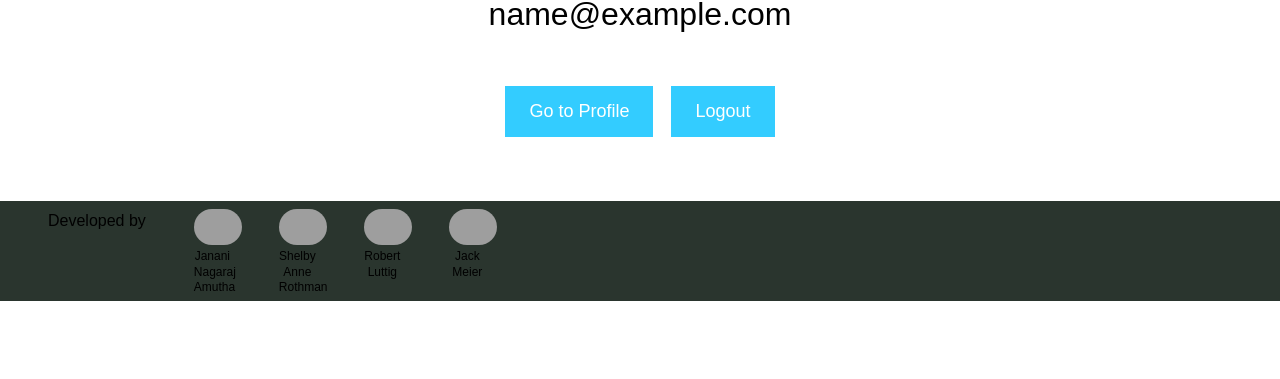
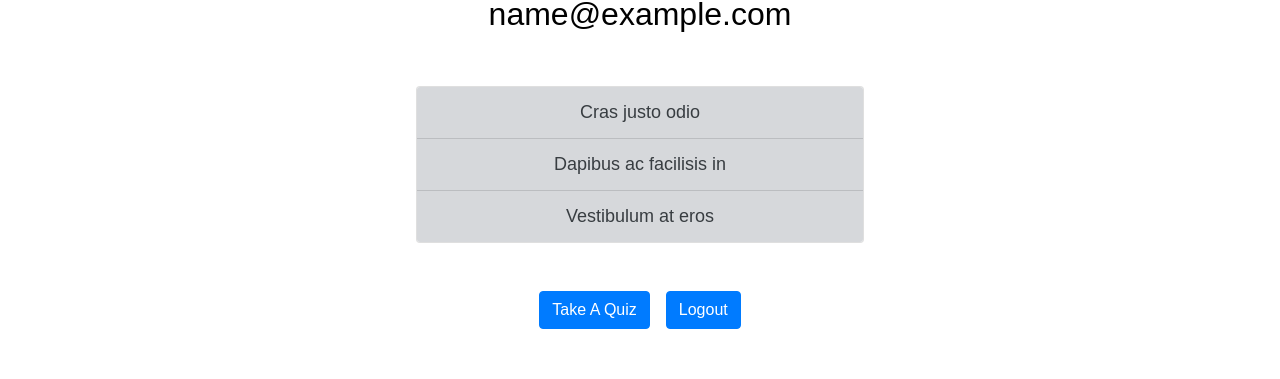
Before and after one commit to robertluttig/geoquiz, a React (Create React App) app in the folder client/: page / in a window 1280 px wide. Shown: the part 417-796 px from the top of the page. Built offline with nearby package versions, Linux system fonts and the light colour scheme; no server answers; sample sign-in values are in the browser's storage; grey boxes are pictures that could not be loaded.

Commit message:
added static home page and removed profile.js

```diff
--- a/client/src/App.js
+++ b/client/src/App.js
@@ -9,7 +9,6 @@ import Quiz from "./components/Quiz/index";
 import Signup from "./pages/Signup";
 import About from "./pages/About/About";
 import Home from "./pages/Home";
-import Profile from "./pages/Profile";
 import Navbar from "./components/Navbar";
 import Footer from "./components/Footer";
 
@@ -36,9 +35,6 @@ function App() {
             <ProtectedRoute exact path="/quiz">
               <Quiz />
             </ProtectedRoute>
-            <ProtectedRoute exact path="/profile">
-              <Profile />
-            </ProtectedRoute>
           </Switch>
           <Footer />
         </div>
--- a/client/src/pages/Home/index.js
+++ b/client/src/pages/Home/index.js
@@ -1,23 +1,39 @@
-import React from "react";
+import React, { useState, useEffect } from "react";
 import { useHistory } from "react-router-dom";
-import logo from "./logo.svg";
+import API from "../../utils/API";
 import "./home.css";
 import { useAuth } from "../../utils/auth";
 import Container from "../../components/Container";
-import Row from 'react-bootstrap/Row';
-import Col from 'react-bootstrap/Col'
+import Row from "react-bootstrap/Row";
+import Col from "react-bootstrap/Col";
+import Button from "react-bootstrap/Button";
+import Card from "react-bootstrap/Card";
+import ListGroup from "react-bootstrap/ListGroup";
 
 function Home() {
   const { user, logout } = useAuth();
-  const history = useHistory();
+  const [email, setEmail] = useState("");
+  const [results, setResults] = useState("");
+  //const history = useHistory();
 
-  const goToEditProfile = () => history.push("/profile");
+  //const goToEditProfile = () => history.push("/profile");
+  useEffect(() => {
+    API.getUser(user.id).then((res) => {
+      setEmail(res.data.email);
+    });
+    API.getResults(user.id).then((res) => {
+      setResults(res.data.results);
+    });
+  }, [user]);
 
   return (
     <Container className="Home">
       <Row>
         <Col>
-         <img src="https://media.giphy.com/media/mf8UbIDew7e8g/giphy.gif" className="Home-logo"></img>
+          <img
+            src="https://media.giphy.com/media/mf8UbIDew7e8g/giphy.gif"
+            className="Home-logo"
+          ></img>
         </Col>
       </Row>
 
@@ -26,12 +42,22 @@ function Home() {
       </Row>
       <Row className="Home-intro">
         <Col>
-        <button onClick={goToEditProfile}>Go to Profile</button>
-        <button style={{ marginLeft: "1em" }} onClick={() => logout()}>
-          Logout
-        </button>
+          <Card >
+            <ListGroup variant="flush">
+              <ListGroup.Item variant="secondary">Cras justo odio</ListGroup.Item>
+              <ListGroup.Item variant="secondary">Dapibus ac facilisis in</ListGroup.Item>
+              <ListGroup.Item variant="secondary">Vestibulum at eros</ListGroup.Item>
+            </ListGroup>
+          </Card>
         </Col>
-
+      </Row>
+      <Row className="pt-5">
+        <Col>
+          <Button href="/quiz">Take A Quiz</Button>
+          <Button style={{ marginLeft: "1em" }} onClick={() => logout()}>
+            Logout
+          </Button>
+        </Col>
       </Row>
     </Container>
   );
--- a/client/src/pages/Profile.js
+++ /dev/null
@@ -1,28 +0,0 @@
-import React, { useState, useEffect } from "react";
-import API from "./../utils/API";
-import Container from "../components/Container";
-import { Link } from "react-router-dom";
-import { useAuth } from "../utils/auth";
-
-function Profile() {
-  const [id, setUserId] = useState("");
-  const [email, setEmail] = useState("");
-  const { user } = useAuth();
-
-  useEffect(() => {
-    API.getUser(user.id).then((res) => {
-      setUserId(res.data.id);
-      setEmail(res.data.email);
-    });
-  }, [user]);
-
-  return (
-    <Container>
-      <h1>On the profile page!</h1>
-      <p>Email: {email}</p>
-      <Link to="/">Go home</Link>
-    </Container>
-  );
-}
-
-export default Profile;
```
